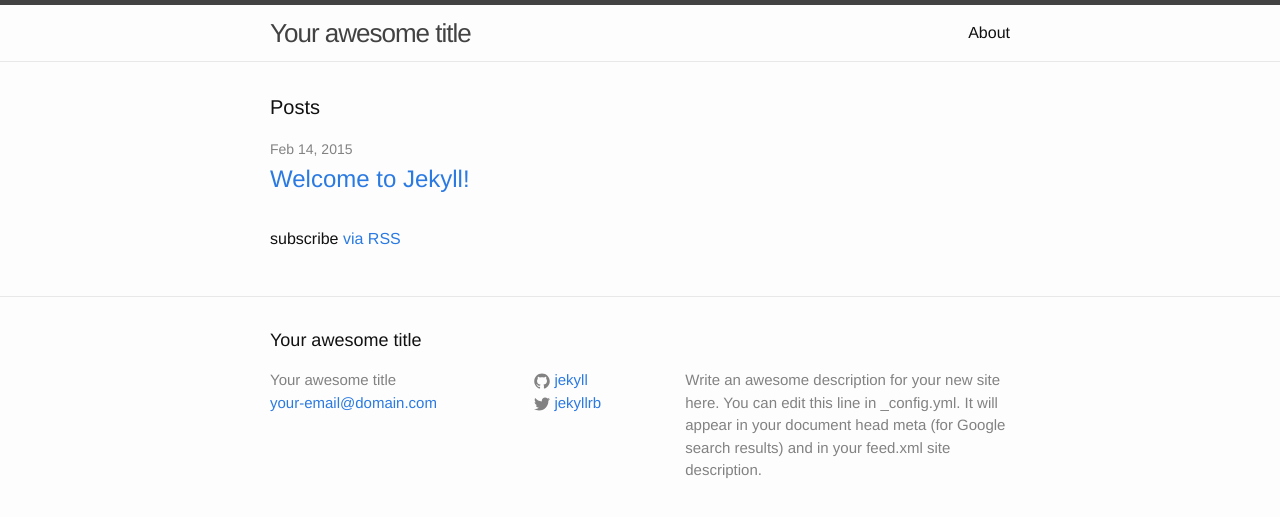
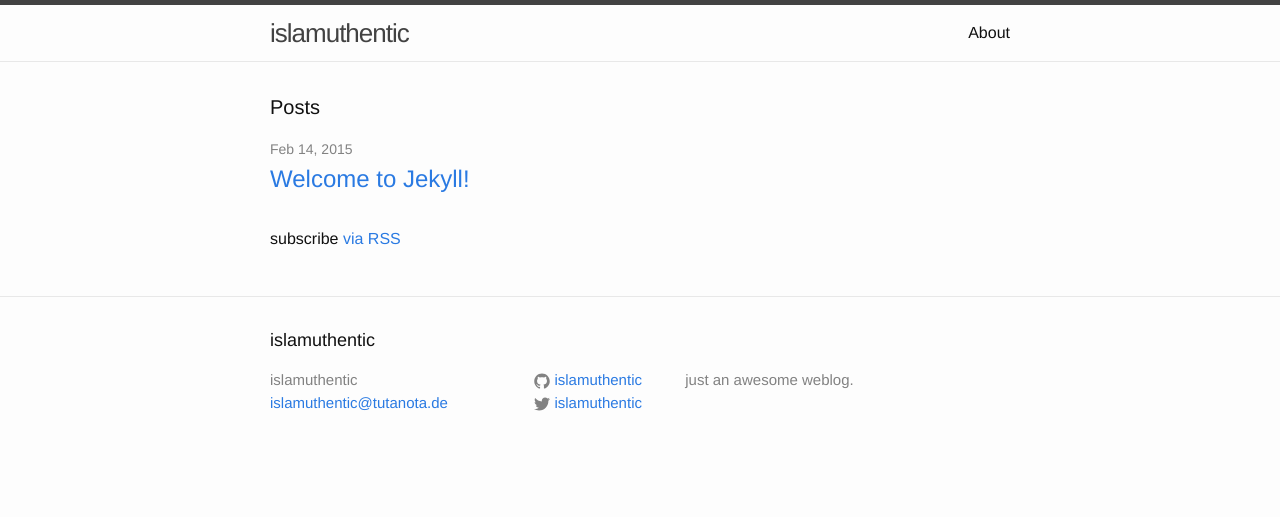
Before and after one commit to islamuthentic/islamuthentic.github.io, a Jekyll site: the page built from index.html, in a window 1280 px wide. Shown: the top 517 px of the page. Built offline with Jekyll 4.4.1, drawn with Linux system fonts in a browser that asks for light colours.

Commit message:
just some changes to the config

```diff
--- a/_config.yml
+++ b/_config.yml
@@ -1,14 +1,12 @@
 # Site settings
-title: Your awesome title
-email: your-email@domain.com
+title: islamuthentic
+email: islamuthentic@tutanota.de
 description: > # this means to ignore newlines until "baseurl:"
-  Write an awesome description for your new site here. You can edit this
-  line in _config.yml. It will appear in your document head meta (for
-  Google search results) and in your feed.xml site description.
+  just an awesome weblog.
 baseurl: "" # the subpath of your site, e.g. /blog/
-url: "http://yourdomain.com" # the base hostname & protocol for your site
-twitter_username: jekyllrb
-github_username:  jekyll
+url: "islamuthentic.github.io" # the base hostname & protocol for your site
+twitter_username: islamuthentic
+github_username:  islamuthentic
 
 # Build settings
 markdown: kramdown
```
